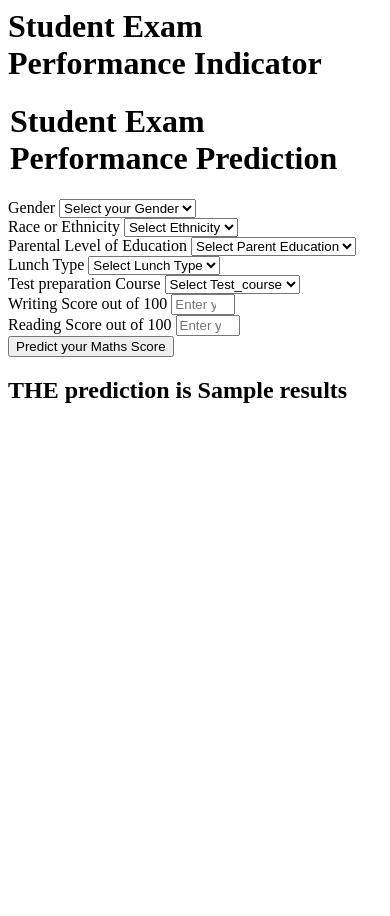
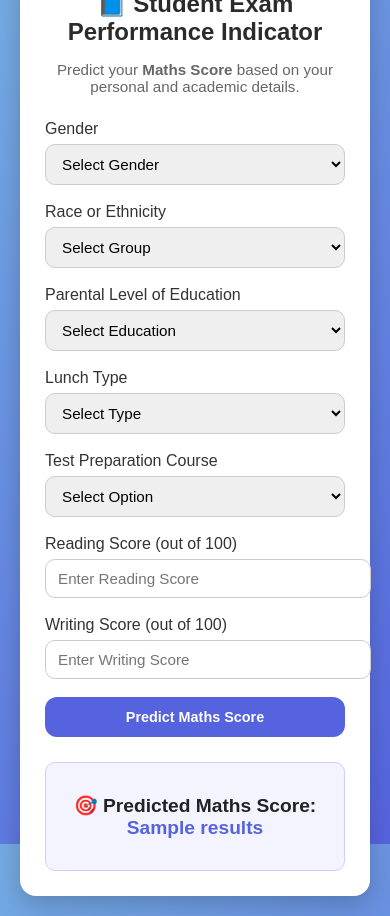
Before and after one commit to Mystery-glitch/MachineLearning, a Flask app: template templates/home.html in a window 390 px wide. Before the commit the page ends 403 px from the top, so only its background shows below. Run offline with Flask 3, Linux system fonts and the light colour scheme; the template is opened without the code that fills it: most values are stand-ins (such as "Sample title", 1, 10 or a date in 2020).

Commit message:
added css to it

```diff
--- /dev/null
+++ b/static/style.css
@@ -0,0 +1,121 @@
+/* General Layout */
+body {
+    margin: 0;
+    padding: 0;
+    font-family: 'Poppins', sans-serif;
+    background: linear-gradient(135deg, #74ABE2, #5563DE);
+    height: 100vh;
+    display: flex;
+    justify-content: center;
+    align-items: center;
+}
+
+/* Card Container */
+.container {
+    width: 100%;
+    max-width: 600px;
+    padding: 20px;
+}
+
+.form-card {
+    background: #fff;
+    border-radius: 16px;
+    padding: 35px 40px;
+    box-shadow: 0 8px 25px rgba(0, 0, 0, 0.2);
+    animation: slideUp 0.8s ease;
+}
+
+/* Heading */
+h1 {
+    text-align: center;
+    color: #2b2b2b;
+    font-size: 1.8rem;
+    margin-bottom: 8px;
+}
+
+p {
+    text-align: center;
+    color: #666;
+    font-size: 0.95rem;
+    margin-bottom: 25px;
+}
+
+/* Input Groups */
+.input-group {
+    margin-bottom: 18px;
+}
+
+label {
+    display: block;
+    font-weight: 500;
+    color: #333;
+    margin-bottom: 6px;
+}
+
+input, select {
+    width: 100%;
+    padding: 10px 12px;
+    font-size: 0.95rem;
+    border: 1.5px solid #ccc;
+    border-radius: 10px;
+    transition: 0.3s ease;
+}
+
+input:focus, select:focus {
+    border-color: #5563DE;
+    box-shadow: 0 0 5px rgba(85, 99, 222, 0.3);
+    outline: none;
+}
+
+/* Button */
+.btn {
+    background-color: #5563DE;
+    color: #fff;
+    font-weight: 600;
+    border: none;
+    width: 100%;
+    padding: 12px;
+    border-radius: 12px;
+    cursor: pointer;
+    transition: all 0.3s ease;
+}
+
+.btn:hover {
+    background-color: #3d4acc;
+    transform: scale(1.03);
+}
+
+/* Result Box */
+.result {
+    margin-top: 25px;
+    text-align: center;
+    background: #f3f4ff;
+    border: 1px solid #ccd0ff;
+    padding: 15px;
+    border-radius: 10px;
+}
+
+.result h2 {
+    font-size: 1.2rem;
+    color: #222;
+}
+
+.result span {
+    color: #5563DE;
+    font-weight: 700;
+}
+
+/* Responsive */
+@media (max-width: 600px) {
+    .form-card {
+        padding: 25px;
+    }
+
+    h1 {
+        font-size: 1.5rem;
+    }
+
+    .btn {
+        font-size: 0.9rem;
+    }
+}
--- a/templates/home.html
+++ b/templates/home.html
@@ -1,111 +1,91 @@
-<html>
+<!DOCTYPE html>
+<html lang="en">
+<head>
+    <meta charset="UTF-8">
+    <meta name="viewport" content="width=device-width, initial-scale=1.0">
+    <title>Student Exam Performance Predictor</title>
+    <link rel="stylesheet" href="{{ url_for('static', filename='style.css') }}">
+</head>
 <body>
-    <div class="login">
-       <h1>Student Exam Performance Indicator</h1>
 
-       <form action="{{ url_for('predict_datapoint')}}" method="post">
-        <h1>
-            <legend>Student Exam Performance Prediction</legend>
-        </h1>
-        <div class="mb-3">
-            <label class="form-label">Gender</label>
-            <select class="form-control" name="gender" placeholder="Enter you Gender" required>
-                <option class="placeholder" selected disabled value="">Select your Gender</option>
-                <option value="male">
-                    Male
-                </option>
-                <option value="female">
-                    Female
-                </option>
+    <div class="container">
+        <div class="form-card">
+            <h1>📘 Student Exam Performance Indicator</h1>
+            <p>Predict your <strong>Maths Score</strong> based on your personal and academic details.</p>
+
+            <form action="{{ url_for('predict_datapoint') }}" method="post">
+                <div class="input-group">
+                    <label>Gender</label>
+                    <select name="gender" required>
+                        <option value="" disabled selected>Select Gender</option>
+                        <option value="male">Male</option>
+                        <option value="female">Female</option>
                     </select>
                 </div>
-        <div class="mb-3">
-            <label class="form-label">Race or Ethnicity</label>
-            <select class="form-control" name="race_ethnicity" placeholder="Enter you ethnicity" required>
-                <option class="placeholder" selected disabled value="">Select Ethnicity</option>
-                <option value="group A">
-                    Group A
-                </option>
-                <option value="group B">
-                    Group B
-                </option>
-                <option value="group C">
-                    Group C
-                </option>
-                <option value="group D">
-                    Group D
-                </option>
-                <option value="group E">
-                    Group E
-                </option>
+
+                <div class="input-group">
+                    <label>Race or Ethnicity</label>
+                    <select name="race_ethnicity" required>
+                        <option value="" disabled selected>Select Group</option>
+                        <option value="group A">Group A</option>
+                        <option value="group B">Group B</option>
+                        <option value="group C">Group C</option>
+                        <option value="group D">Group D</option>
+                        <option value="group E">Group E</option>
                     </select>
                 </div>
-        <div class="mb-3">
-            <label class="form-label">Parental Level of Education</label>
-            <select class="form-control" name="parental_level_of_education"
-                placeholder="Enter you Parent Education" required>
-                <option class="placeholder" selected disabled value="">Select Parent Education</option>
-                <option value="associate's degree">
-                    associate's degree
-                </option>
-                <option value="bachelor's degree">
-                    bachelor's degree
-                </option>
-                <option value="high school">
-                    high school
-                </option>
-                <option value="master's degree">
-                    master's degree
-                </option>
-                <option value="some college">
-                    some college
-                </option>
-                <option value="some high school">
-                    some high school
-                </option>
+
+                <div class="input-group">
+                    <label>Parental Level of Education</label>
+                    <select name="parental_level_of_education" required>
+                        <option value="" disabled selected>Select Education</option>
+                        <option value="associate's degree">Associate's Degree</option>
+                        <option value="bachelor's degree">Bachelor's Degree</option>
+                        <option value="high school">High School</option>
+                        <option value="master's degree">Master's Degree</option>
+                        <option value="some college">Some College</option>
+                        <option value="some high school">Some High School</option>
                     </select>
                 </div>
-        <div class="mb-3">
-            <label class="form-label">Lunch Type</label>
-            <select class="form-control" name="lunch" placeholder="Enter you Lunch" required>
-                <option class="placeholder" selected disabled value="">Select Lunch Type</option>
-                <option value="free/reduced">
-                    free/reduced
-                </option>
-                <option value="standard">
-                    standard
-                </option>
+
+                <div class="input-group">
+                    <label>Lunch Type</label>
+                    <select name="lunch" required>
+                        <option value="" disabled selected>Select Type</option>
+                        <option value="standard">Standard</option>
+                        <option value="free/reduced">Free/Reduced</option>
                     </select>
                 </div>
-        <div class="mb-3">
-            <label class="form-label">Test preparation Course</label>
-            <select class="form-control" name="test_preparation_course" placeholder="Enter you Course"
-                required>
-                <option class="placeholder" selected disabled value="">Select Test_course</option>
-                <option value="none">
-                    None
-                </option>
-                <option value="completed">
-                    Completed
-                </option>
+
+                <div class="input-group">
+                    <label>Test Preparation Course</label>
+                    <select name="test_preparation_course" required>
+                        <option value="" disabled selected>Select Option</option>
+                        <option value="none">None</option>
+                        <option value="completed">Completed</option>
                     </select>
                 </div>
-        <div class="mb-3">
-            <label class="form-label">Writing Score out of 100</label>
-            <input class="form-control" type="number" name="reading_score"
-                placeholder="Enter your Reading score" min='0' max='100' />
+
+                <div class="input-group">
+                    <label>Reading Score (out of 100)</label>
+                    <input type="number" name="reading_score" placeholder="Enter Reading Score" min="0" max="100" required>
                 </div>
-        <div class="mb-3">
-            <label class="form-label">Reading Score out of 100</label>
-            <input class="form-control" type="number" name="writing_score"
-                placeholder="Enter your Reading Score" min='0' max='100' />
+
+                <div class="input-group">
+                    <label>Writing Score (out of 100)</label>
+                    <input type="number" name="writing_score" placeholder="Enter Writing Score" min="0" max="100" required>
                 </div>
-        <div class="mb-3">
-            <input class="btn btn-primary" type="submit" value="Predict your Maths Score" required />
+
+                <button type="submit" class="btn">Predict Maths Score</button>
+            </form>
+
+            {% if results %}
+                <div class="result">
+                    <h2>🎯 Predicted Maths Score: <span>{{ results }}</span></h2>
                 </div>
-    </form>
-    <h2>
-       THE  prediction is {{results}}
-    </h2>
-   <body>
+            {% endif %}
+        </div>
+    </div>
+
+</body>
 </html>
```
Also changed, not shown: catboost_info/catboost_training.json (+100 -100 lines), 3 other files. Lines whose indentation alone changed are shown as unchanged.
